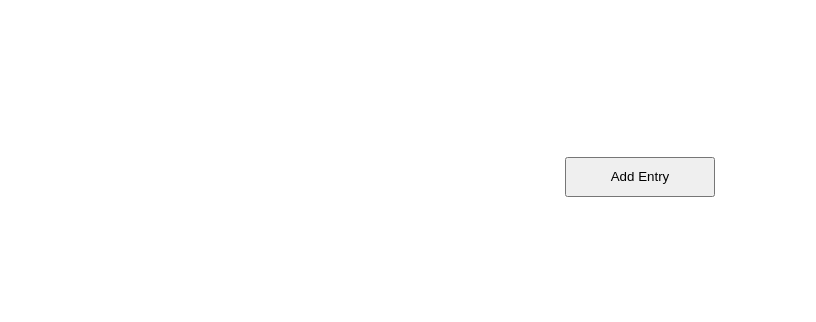
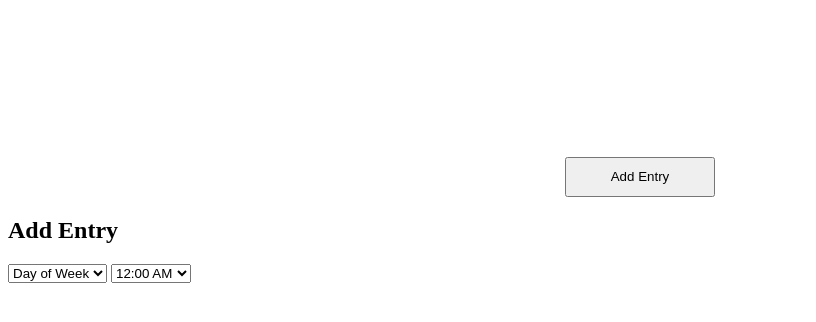
Before and after one commit to rjbae/week-planner, a website: page index.html in a window 1280 px wide. Shown: the part 92-414 px from the top of the page, without its empty margins (0-816 px from the left). Drawn offline with nearby package versions, Linux system fonts and the light colour scheme.

Commit message:
worked on modal

```diff
--- a/index.html
+++ b/index.html
@@ -18,7 +18,51 @@
       </div>
     </div>
   </div>
-  <div></div>
+  <div class="overlay modal-container">
+    <div class="modal-message">
+      <form action="#" id="new-entry">
+        <h2>Add Entry</h2>
+        <label for="day-of-the-week"></label>
+        <select name="day-of-the-week" id="day">
+          <option value="day-of-week">Day of Week</option>
+          <option value="monday">Monday</option>
+          <option value="tuesday">Tuesday</option>
+          <option value="wednesday">Wednesday</option>
+          <option value="thursday">Thursday</option>
+          <option value="friday">Friday</option>
+          <option value="saturday">Saturday</option>
+          <option value="sunday">Sunday</option>
+        </select>
+        <label for="time"></label>
+        <select name="time" id="time">
+          <option value="12am">12:00 AM</option>
+          <option value="1am">1:00 AM</option>
+          <option value="2am">2:00 AM</option>
+          <option value="3am">3:00 AM</option>
+          <option value="4am">4:00 AM</option>
+          <option value="5am">5:00 AM</option>
+          <option value="6am">6:00 AM</option>
+          <option value="7am">7:00 AM</option>
+          <option value="8am">8:00 AM</option>
+          <option value="9am">9:00 AM</option>
+          <option value="10am">10:00 AM</option>
+          <option value="11am">11:00 AM</option>
+          <option value="12pm">12:00 PM</option>
+          <option value="1pm">1:00 PM</option>
+          <option value="2pm">2:00 PM</option>
+          <option value="3pm">3:00 PM</option>
+          <option value="4pm">4:00 PM</option>
+          <option value="5pm">5:00 PM</option>
+          <option value="6pm">6:00 PM</option>
+          <option value="7pm">7:00 PM</option>
+          <option value="8pm">8:00 PM</option>
+          <option value="9pm">9:00 PM</option>
+          <option value="10pm">10:00 PM</option>
+          <option value="11pm">11:00 PM</option>
+        </select>
+      </form>
+    </div>
+  </div>
   <script src="main.js"></script>
 </body>
 </html>
```
